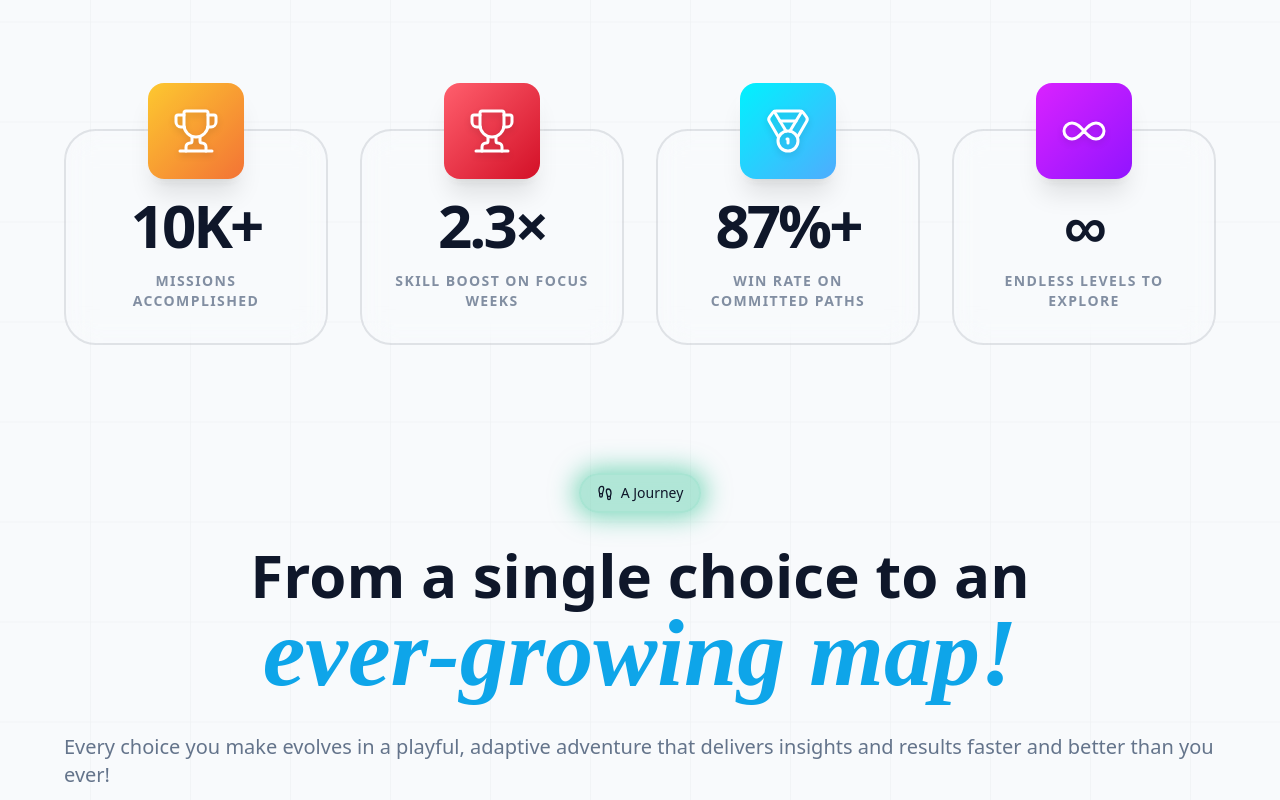
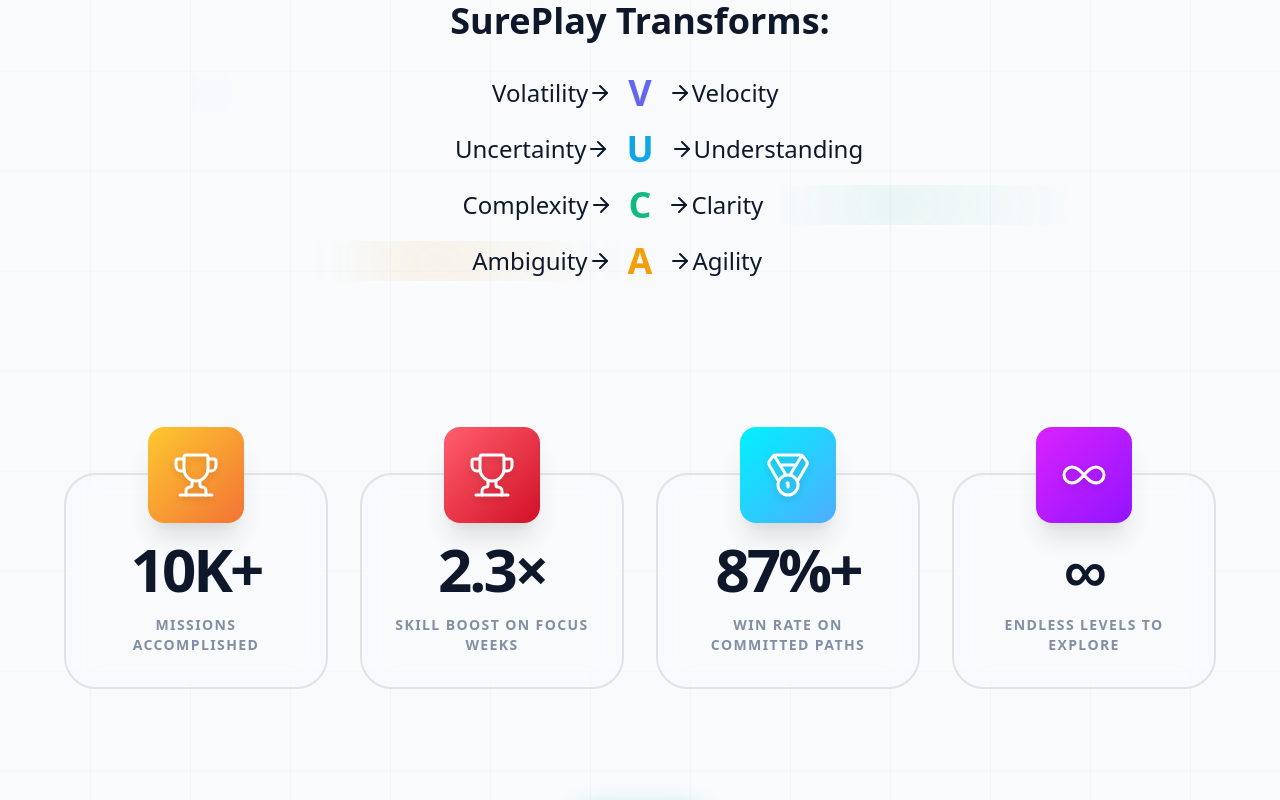
Before and after one commit to GioMarcolla/sure-x, a Next.js app: page / in a window 1280 px wide. Shown: the part 1180-1980 px from the top of the page. Built offline with nearby package versions, Linux system fonts and the light colour scheme; no server answers.

Commit message:
Added VUCA transformation graph

```diff
--- a/src/app/globals.css
+++ b/src/app/globals.css
@@ -64,7 +64,6 @@
     --ink: #f8fafc;
     --ink-muted: #94a3b8;
     --ink-inverted: #121212;
-
 
     --accent: #8b5cf6;
     --accent-strong: #7c3aed;
@@ -197,3 +196,17 @@
         stroke-dashoffset: -220;
     }
 }
+
+@keyframes glow-sweep {
+    0% {
+        transform: translateX(-100%);
+        opacity: 0;
+    }
+    50% {
+        opacity: 0.3;
+    }
+    100% {
+        transform: translateX(400%);
+        opacity: 0;
+    }
+}
--- a/src/app/page.tsx
+++ b/src/app/page.tsx
@@ -7,7 +7,7 @@
 import SureFeatures from '@/components/home/SureFeatures';
 import SureNewsSignUp from '@/components/SureNewsSignUp';
 import SureFooter from '@/components/SureFooter';
-import SureResearch from '@/components/SureResearch';
+import SureResearch from '@/components/home/SureResearch';
 
 type HomeProps = HTMLAttributes<HTMLDivElement> & {};
 
--- a/src/components/home/SureFeatures.tsx
+++ b/src/components/home/SureFeatures.tsx
@@ -22,9 +22,9 @@
 
 const FEATURES: Array<FEATURE> = [
     {
-        title: 'Adaptive learning',
+        title: 'Life Awareness',
         description:
-            'Suggestions adapt to your choices, your context, and your goals.',
+            'Suggestions adapt to your previous choices, your life, and your goals.',
         icon: BrainIcon,
         level: 86,
     },
@@ -43,21 +43,22 @@
     },
     {
         title: 'Real-life Awerness',
-        description: 'Introduce real-life resources to create meaningful outcomes.',
+        description:
+            'Introduce real-life resources to create meaningful outcomes.',
         icon: NetworkIcon,
         level: 81,
     },
     {
-        title: 'Contextual memory',
+        title: 'Lifetime Memory',
         description:
-            'Your goals, constraints, and language stick around—without turning into a boring CRM.',
+            'Your goals, constraints, and preferences stick around and modl future suggestions.',
         icon: LayersIcon,
         level: 88,
     },
     {
-        title: 'Precision guidance',
+        title: 'Struggles Awareness',
         description:
-            'Hints stay short and human: just enough direction to unblock the next real-world step.',
+            'Suggestions are aware of your struggles and adapt to help you overcome them.',
         icon: TargetIcon,
         level: 90,
     },
@@ -82,6 +83,24 @@
             <h2 className="text-4xl font-extrabold tracking-tight sm:text-5xl md:text-6xl">
                 Intelligence that evolves
             </h2>
+            <div className="max-w-2/3">
+                <p className="text-muted-foreground text-center text-lg">
+                    Our AI adapts to your unique way of thinking and working.
+                    Making decision that are relevant to{' '}
+                    <span className="font-fraunces text-2xl font-black text-(--accent-mint) italic">
+                        you
+                    </span>{' '}
+                    and that align with your goals, constraints, and
+                    preferences. The more you use it, the smarter it gets.
+                </p>
+                <p className="text-muted-foreground text-center text-lg">
+                    It learns from{' '}
+                    <span className="font-fraunces text-2xl font-black text-(--accent-mint) italic">
+                        your choices, your feedback, and your outcomes
+                    </span>{' '}
+                    to provide better suggestions over time.
+                </p>
+            </div>
             <div className="grid w-full grid-cols-1 gap-5 md:grid-cols-2 xl:grid-cols-3">
                 {FEATURES.map((feature, index) => (
                     <SureLoadingCard
--- a/src/components/SureResearch.tsx
+++ b/src/components/home/SureResearch.tsx
@@ -1,5 +1,7 @@
 import { cn } from '@/lib/tailwind.utils';
+import { ArrowRight } from 'lucide-react';
 import { FC, HTMLAttributes, ReactElement } from 'react';
+import SureVuca from '@/components/home/SureVuca';
 
 type SureResearchProps = HTMLAttributes<HTMLElement> & {};
 
@@ -27,6 +29,7 @@
                 and organizations to navigate uncertainty with confidence and
                 agility.
             </p>
+            <SureVuca />
         </section>
     );
 };
--- /dev/null
+++ b/src/components/home/SureVuca.tsx
@@ -0,0 +1,95 @@
+'use client';
+
+import useIsMobile from '@/hooks/useIsMobile';
+import usePrefersReducedMotion from '@/hooks/usePrefersReducedMotion';
+import { cn } from '@/lib/tailwind.utils';
+import { ArrowRight } from 'lucide-react';
+import { FC, HTMLAttributes, ReactElement } from 'react';
+
+type SureVucaProps = HTMLAttributes<HTMLDivElement> & {};
+
+const rows = [
+    {
+        left: 'Volatility',
+        center: 'V',
+        right: 'Velocity',
+        color: 'var(--accent)',
+        delay: '0s',
+    },
+    {
+        left: 'Uncertainty',
+        center: 'U',
+        right: 'Understanding',
+        color: 'var(--accent-contrast)',
+        delay: '0.5s',
+    },
+    {
+        left: 'Complexity',
+        center: 'C',
+        right: 'Clarity',
+        color: 'var(--accent-mint)',
+        delay: '1s',
+    },
+    {
+        left: 'Ambiguity',
+        center: 'A',
+        right: 'Agility',
+        color: 'var(--accent-warm)',
+        delay: '1.5s',
+    },
+];
+
+const SureVuca: FC<SureVucaProps> = ({ className, ...props }): ReactElement => {
+    const isMobile = useIsMobile();
+    const prefersReducedMotion = usePrefersReducedMotion();
+
+    return (
+        <div
+            className={cn(
+                'mt-8 flex w-full flex-col items-center justify-center gap-8',
+                className
+            )}
+            {...props}
+        >
+            <h3 className="text-4xl font-bold">SurePlay Transforms:</h3>
+
+            <div className="flex w-full flex-col gap-4 text-2xl">
+                {rows.map((row) => (
+                    <div
+                        key={row.center}
+                        className="relative grid w-full grid-cols-[1fr_auto_1fr] items-center gap-4 overflow-hidden"
+                    >
+                        {/* Faint glow — color matches the center letter */}
+                        {!(isMobile || prefersReducedMotion) ? (
+                            <div
+                                className="pointer-events-none absolute inset-y-0 left-0 h-full max-h-full w-1/4 rounded-full blur-2xl will-change-transform"
+                                style={{
+                                    background: `linear-gradient(90deg, ${row.color}, transparent)`,
+                                    animation: `glow-sweep 2s ease-in-out infinite`,
+                                    animationDelay: row.delay,
+                                }}
+                            />
+                        ) : null}
+
+                        <p className="relative z-10 flex flex-row items-center justify-end text-right">
+                            {row.left} <ArrowRight />
+                        </p>
+                        <p
+                            className="relative z-10 text-center text-4xl font-black"
+                            style={{ color: row.color }}
+                        >
+                            {row.center}
+                        </p>
+                        <p className="relative z-10 flex flex-row items-center justify-start text-left">
+                            <ArrowRight /> {row.right}
+                        </p>
+                    </div>
+                ))}
+            </div>
+        </div>
+    );
+};
+
+SureVuca.displayName = 'SureVuca';
+
+export default SureVuca;
--- a/src/components/home/SureWorkflowMap.tsx
+++ b/src/components/home/SureWorkflowMap.tsx
@@ -78,8 +78,7 @@
             </h2>
             <p className="text-lg text-(--ink-muted) sm:text-xl">
                 Every choice you make evolves in a playful, adaptive adventure
-                that delivers insights and results faster and better than you
-                ever!
+                that delivers insights and results faster and better than ever!
             </p>
             <div className={cn('flex flex-col gap-16', 'lg:flex-row')}>
                 <SureQuestPathArt className="flex-1 grow" />
```
